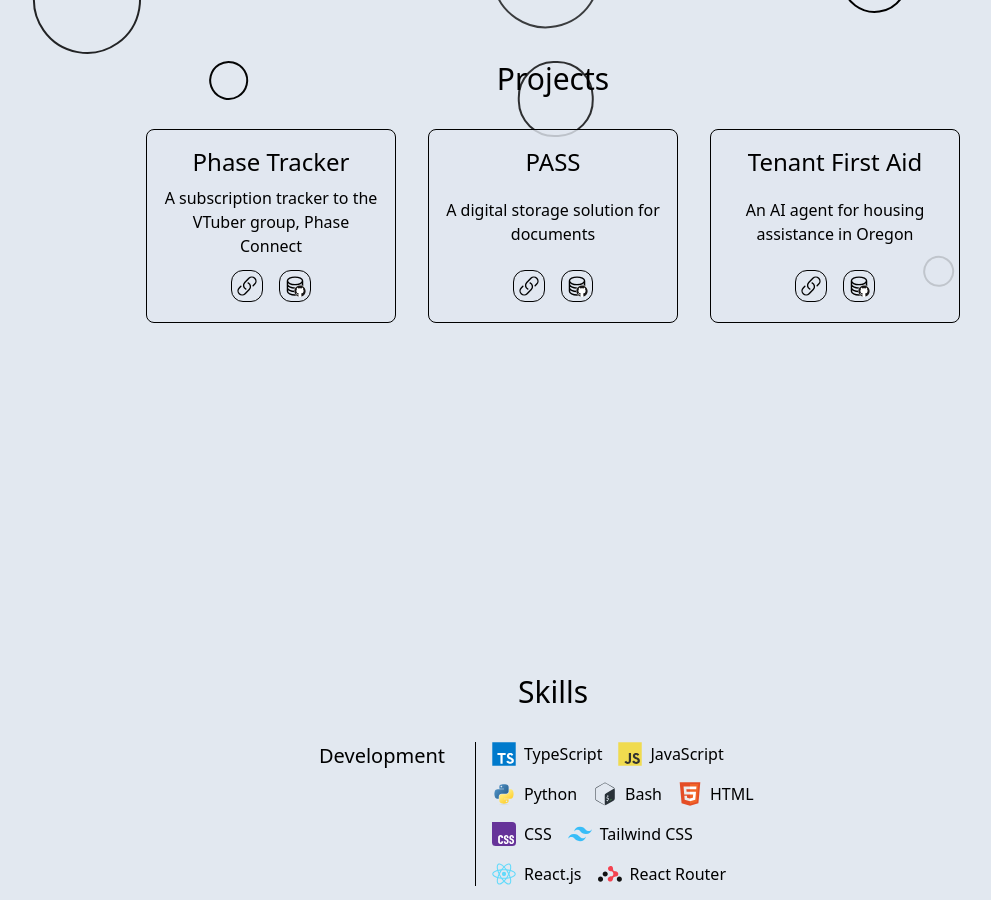
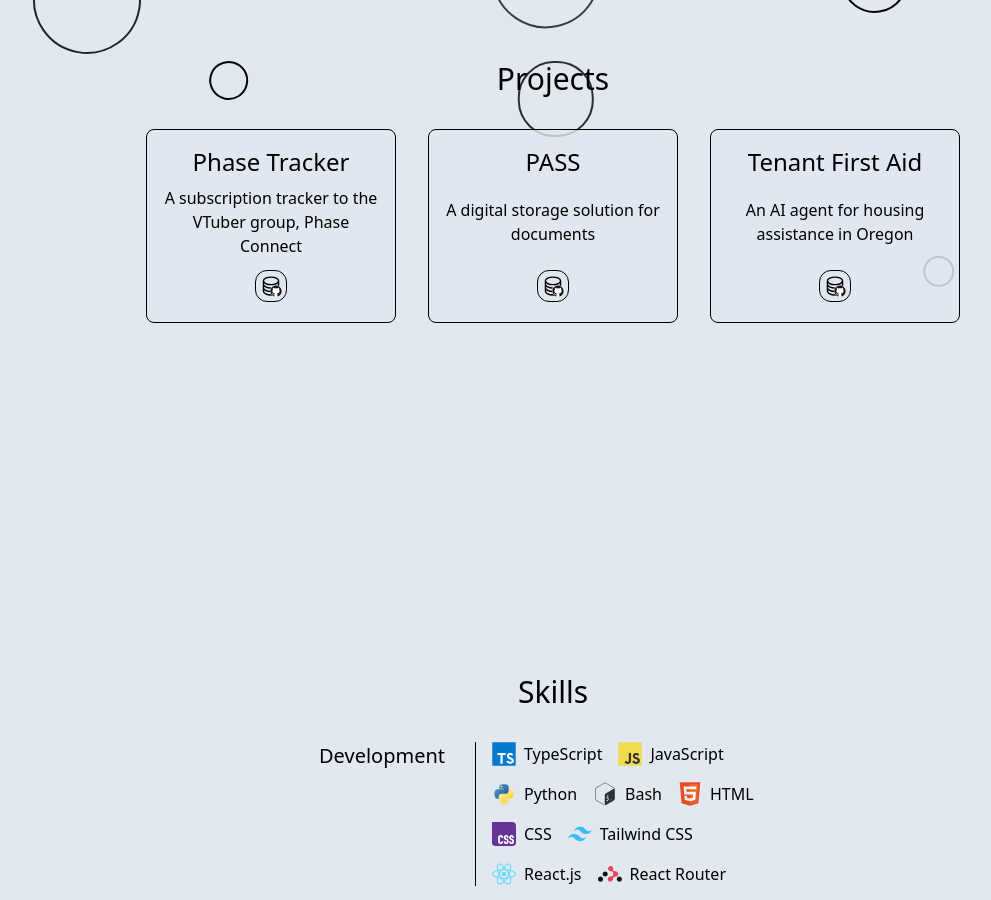
Before and after one commit to leekahung/web-dev, a React (Vite) app: page / in a window 1280 px wide. Shown: the part 1040-1940 px from the top of the page, without its empty margins (87-1078 px from the left). Built offline with nearby package versions, Linux system fonts and the light colour scheme.

Commit message:
Update project cards as links to website

```diff
--- a/src/sections/Projects/components/Card.tsx
+++ b/src/sections/Projects/components/Card.tsx
@@ -1,5 +1,4 @@
 import ExternalLink from "@/shared/components/ExternalLink";
-import LinkIcon from "@/shared/components/icons/LinkIcon";
 import StackIcon from "@/shared/components/icons/StackIcon";
 
 interface Props {
@@ -16,23 +15,22 @@ export default function Card({
   repoLink,
 }: Props) {
   return (
-    <div className="flex flex-none p-4 border rounded-lg items-center flex-col gap-2 w-[250px] bg-slate-200/80 dark:bg-slate-800/80 z-20">
+    <a
+      href={siteLink}
+      target="_blank"
+      className="flex flex-none p-4 border rounded-lg items-center flex-col gap-2 w-[250px] bg-slate-200/80 dark:bg-slate-800/80 z-20 hover:bg-slate-300/80 hover:dark:bg-slate-700/80 duration-700"
+    >
       <h3 className="text-2xl flex-1 items-center flex justify-center h-10">
         {title}
       </h3>
       <p className="flex items-center h-[72px]">{description}</p>
       <div className="flex gap-2 justify-center">
-        <ExternalLink to={siteLink}>
-          <div className="h-8 w-8 border rounded-xl p-1 md:hover:text-blue-500 md:dark:hover:text-orange-300">
-            <LinkIcon />
-          </div>
-        </ExternalLink>
         <ExternalLink to={repoLink}>
           <div className="h-8 w-8 border rounded-xl p-1 md:hover:text-blue-500 md:dark:hover:text-orange-300">
             <StackIcon />
           </div>
         </ExternalLink>
       </div>
-    </div>
+    </a>
   );
 }
--- a/src/shared/components/icons/LinkIcon.tsx
+++ /dev/null
@@ -1,7 +0,0 @@
-import SVGIcon from "../SVGIcon";
-
-export default function LinkIcon() {
-  return (
-    <SVGIcon svgPathD="M13.19 8.688a4.5 4.5 0 0 1 1.242 7.244l-4.5 4.5a4.5 4.5 0 0 1-6.364-6.364l1.757-1.757m13.35-.622 1.757-1.757a4.5 4.5 0 0 0-6.364-6.364l-4.5 4.5a4.5 4.5 0 0 0 1.242 7.244" />
-  );
-}
```
